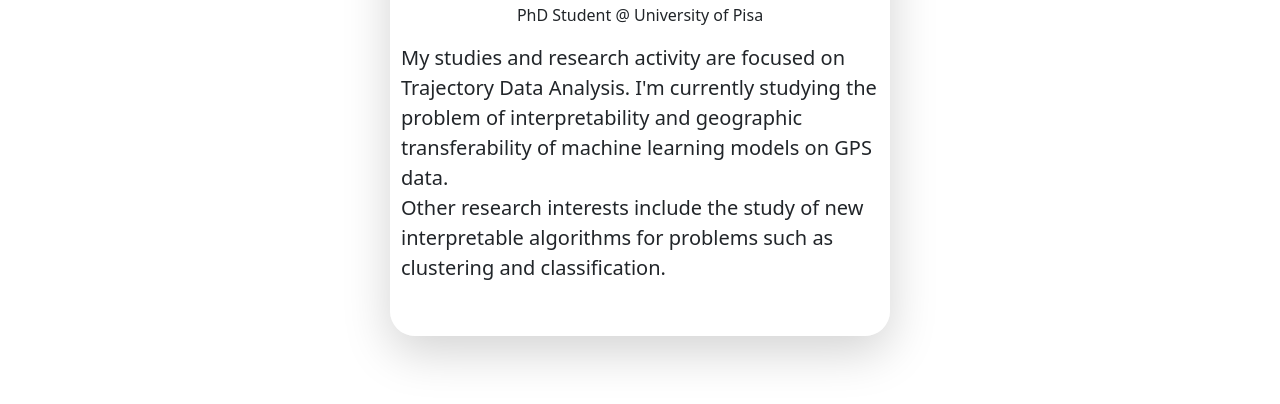
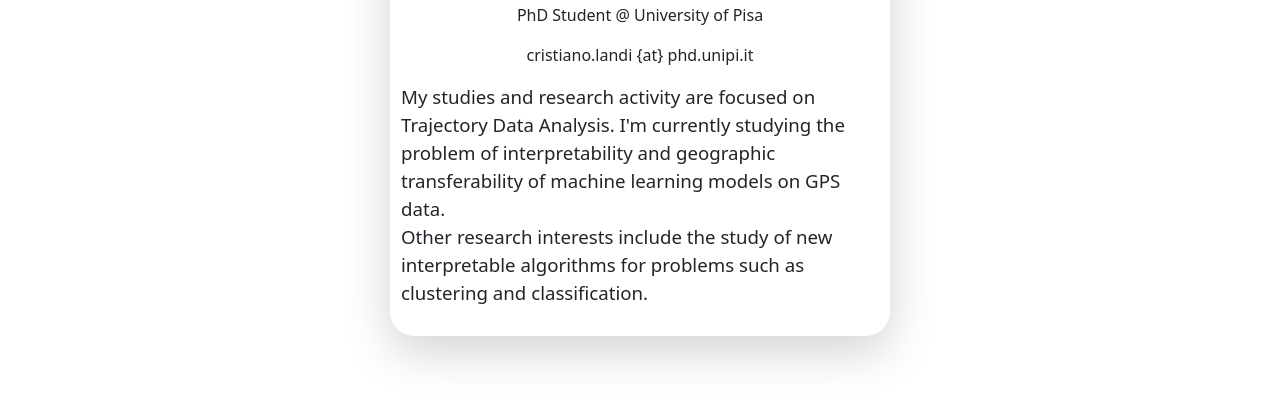
Before and after one commit to cri98li/cri98li, a plain HTML site: page docs/index.html in a window 1280 px wide. Shown: the part 392-796 px from the top of the page. Drawn offline with nearby package versions, Linux system fonts and the light colour scheme; no server answers.

Commit message:
Update index.html

```diff
--- a/docs/index.html
+++ b/docs/index.html
@@ -44,7 +44,8 @@
                 <div class="paragarph-center">
                     <h1 class="title">Cristiano Landi</h1>
                     <p class="positon">PhD Student @ University of Pisa</p>
-                    <p style="text-align: left; font-size: 15pt">
+                    <p class="positon">cristiano.landi {at} phd.unipi.it</p>
+                    <p style="text-align: left; font-size: 14pt">
                         My studies and research activity are focused on Trajectory Data Analysis.
                         I'm currently studying the problem of interpretability and geographic transferability of machine
                         learning models on GPS data.
```
